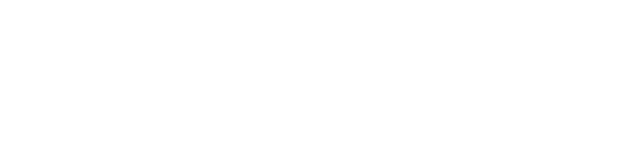
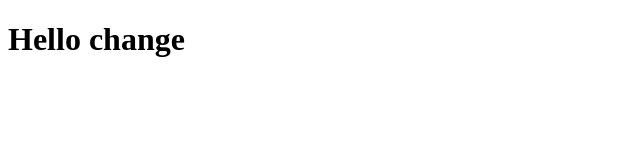
Before and after one commit to vinayg2027/localRepo, a plain HTML site: page index.html in a window 1280 px wide. Shown: the whole page, without its empty margins (0-640 px from the left). Drawn offline with Linux system fonts and the light colour scheme.

Commit message:
h1 added

```diff
--- a/index.html
+++ b/index.html
@@ -5,5 +5,7 @@
     <meta name="viewport" content="width=device-width, initial-scale=1.0" />
     <title>Document</title>
   </head>
-  <body></body>
+  <body>
+    <h1>Hello change</h1>
+  </body>
 </html>
```
